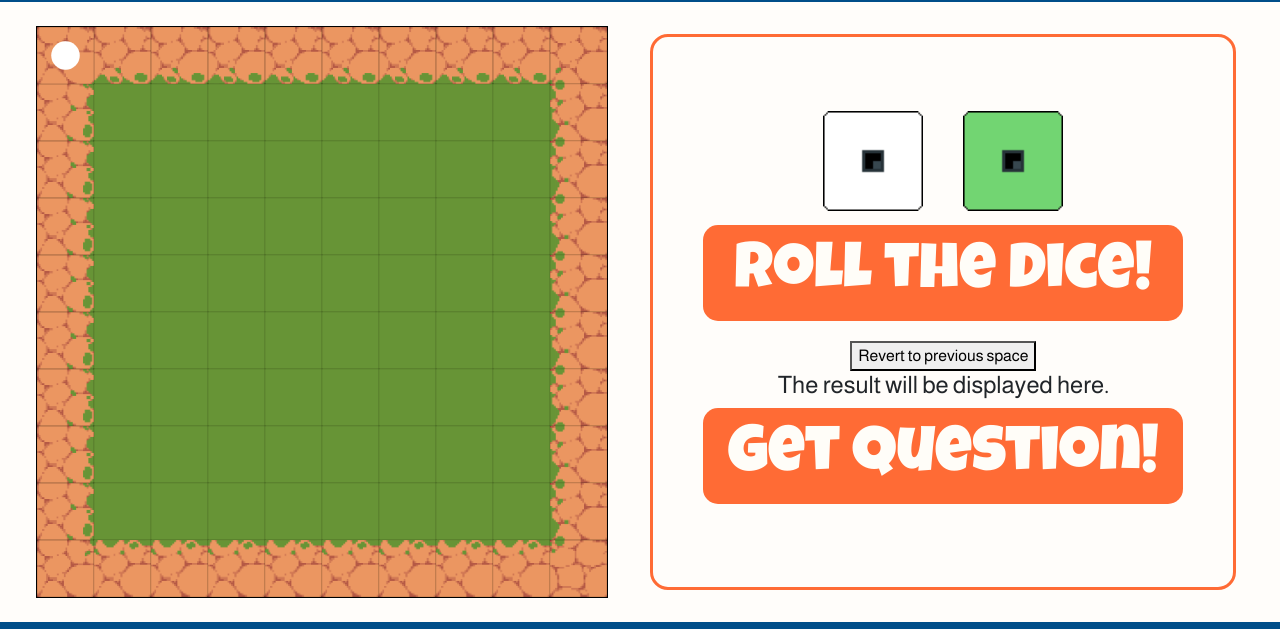
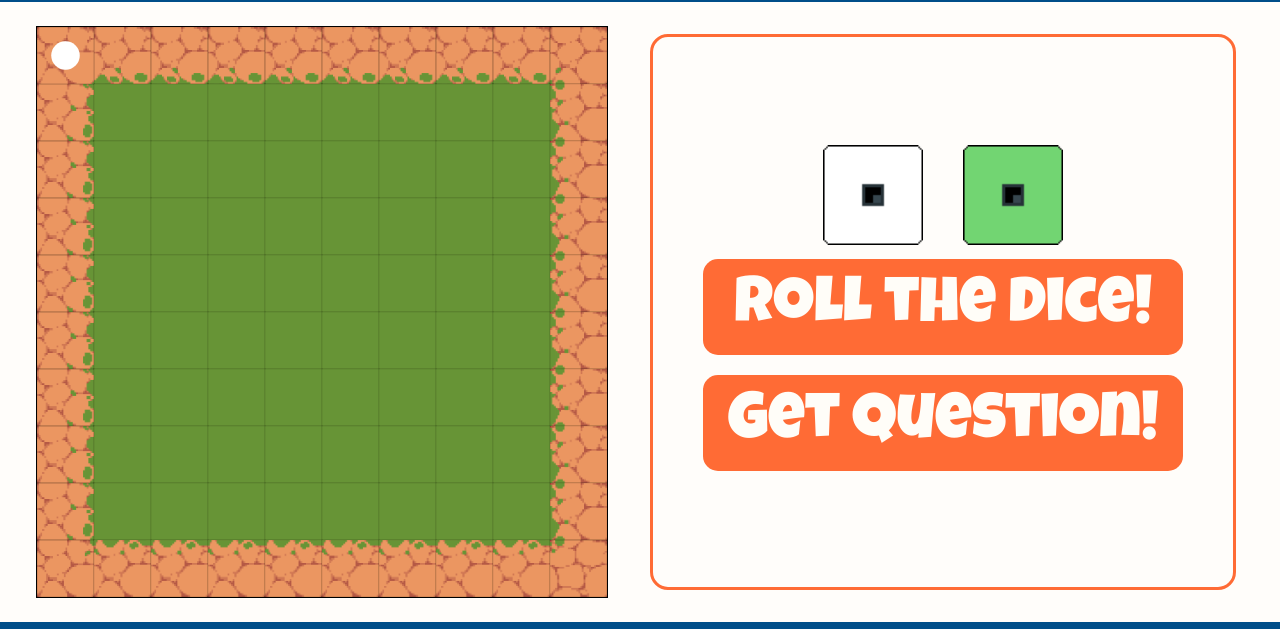
Before and after one commit to nplsam/highrollers.fe, a website with bundled scripts: page client/assets/html/game.html in a window 1280 px wide. Shown: the part 121-750 px from the top of the page. Built offline with nearby package versions, Linux system fonts and the light colour scheme.

Commit message:
removal of reverse-btn

```diff
--- a/client/assets/html/game.html
+++ b/client/assets/html/game.html
@@ -33,8 +33,6 @@
                 </div>
             </div>
             <button role="dice" id="dice-btn">Roll the Dice!</button>
-            <button role="revert" id="revert-btn">Revert to previous space</button>
-            <h4 id="diceResult">The result will be displayed here.</h4>
             <button role="question" id="question-btn">Get Question!</button>
             <h4 id="diceResultTitle"></h4>
 
```
